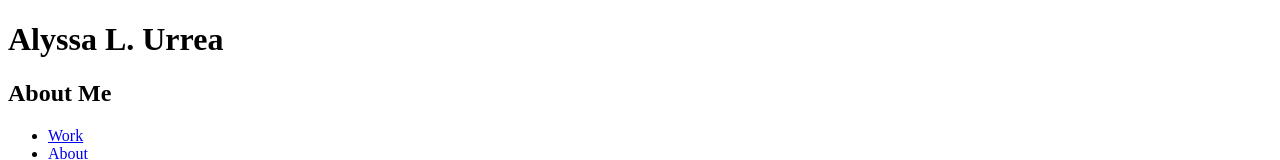
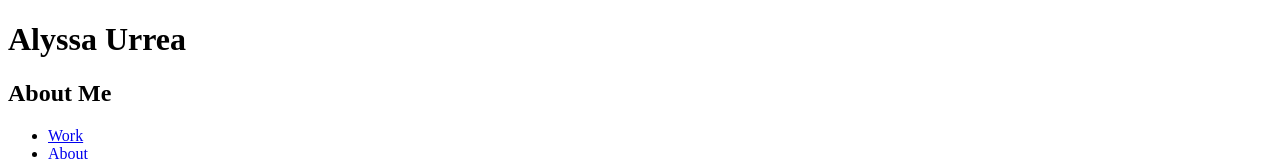
Before and after one commit to A1Urrea/Portfolio-Website--Alyssa-Urrea-, a plain HTML site: page about.html in a window 1280 px wide. Shown: the top 160 px of the page. Drawn offline with Linux system fonts and the light colour scheme.

Commit message:
Update about.html
If applied, this comment will remove middle initial.

```diff
--- a/about.html
+++ b/about.html
@@ -13,7 +13,7 @@
     <header>
       <!-- For the navigation -->
       <div>
-        <div><h1>Alyssa L. Urrea</h1>
+        <div><h1>Alyssa Urrea</h1>
       </div>
       <div>
         <div><h2>About Me</h2>
@@ -27,8 +27,7 @@
       </nav>
         <Picture>
           <source srcset="IMG_4653.jpeg/600x400" media="(max-width:767px)">
-        <img
-src="/img/IMG_4653.jpeg" width="600x400" atl="Alysss Urrea">
+        <img src="/img/IMG_4653.jpeg" width="600x400" atl="Alysss Urrea">
         </picture>
 
       </div>
```
